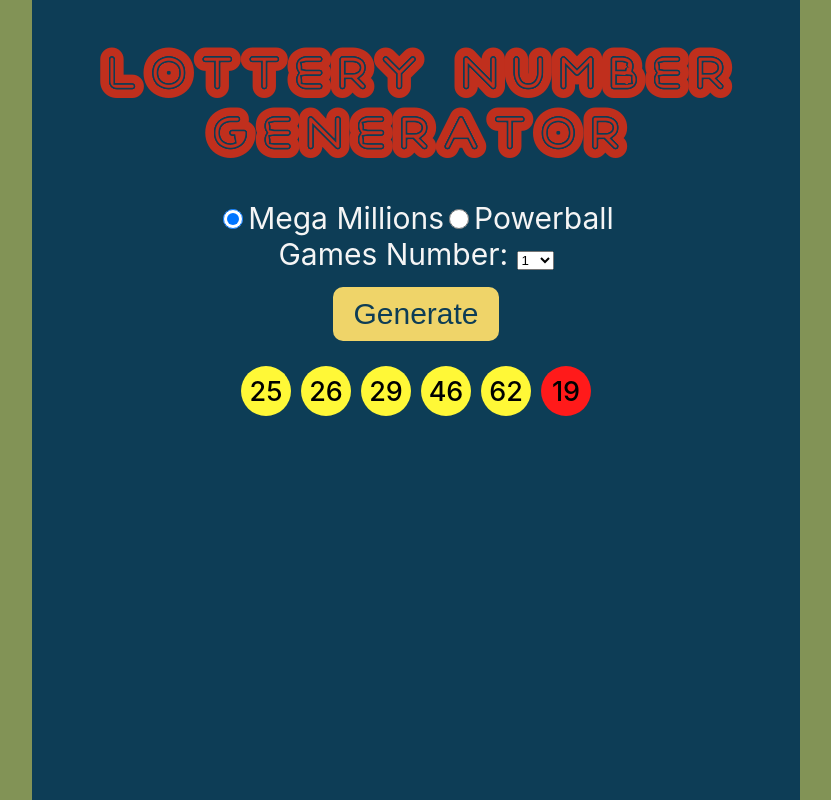
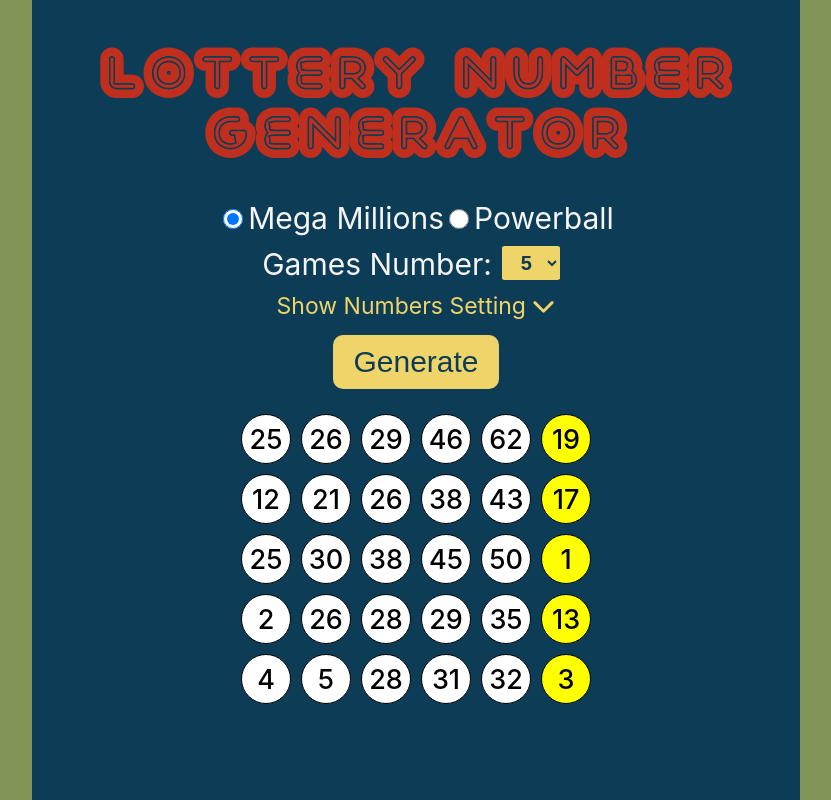
Before and after one commit to AlexD89/lottery-picker, a React (Create React App) app: page / in a window 1280 px wide. Both pictures are taken after a click on the button "Generate". Shown: the whole page, without its empty margins (224-1055 px from the left). Built offline with nearby package versions, Linux system fonts and the light colour scheme.

Commit message:
Add additional settings

```diff
--- a/package.json
+++ b/package.json
@@ -4,6 +4,9 @@
   "homepage": "https://gitname.github.io/lottery-picker",
   "private": true,
   "dependencies": {
+    "@fortawesome/fontawesome-svg-core": "^6.5.2",
+    "@fortawesome/free-solid-svg-icons": "^6.5.2",
+    "@fortawesome/react-fontawesome": "^0.2.2",
     "@testing-library/jest-dom": "^5.17.0",
     "@testing-library/react": "^13.4.0",
     "@testing-library/user-event": "^13.5.0",
--- a/src/App.css
+++ b/src/App.css
@@ -3,15 +3,26 @@
 .App {
   text-align: center;
   background-color: #829356;
-  height: 100vh;
+  min-height: 100vh;
   display: flex;
   justify-content: center;
+}
+
+.basic-row {
+  display: flex;
+  flex-direction: row;
+  justify-content: center;
+  margin: 10px;
+}
+
+.bacis-column {
+  display: flex;
+  flex-direction: column;
 }
 
 .number-generator {
   background-color: #0d3d56;
   width: 60%;
-  height: 100vh;
   padding: 50px 10px;
 }
 
@@ -26,6 +37,19 @@
   width: 20px;
   height: 20px;
   margin: 0px 5px;
+}
+
+select {
+  font-size: 20px;
+  font-weight: 900;
+  color: #0d3d56;
+  background-color: #efd469;
+  border: none;
+  outline: none;
+  border-radius: 5%;
+  padding: 5px 0 5px 15px;
+  margin: 0 10px;
+  vertical-align: text-top;
 }
 
 button {
@@ -43,14 +67,27 @@
   background-color: #bca136;
 }
 
+.number-setting-button {
+  background-color: transparent;
+  color: #efd469;
+  cursor: pointer;
+  font-size: 23px;
+}
+
+.number-setting-button:hover {
+  background-color: transparent;
+  color: #bca136;
+}
+
 span {
   color: whitesmoke;
   font-size: 30px;
 }
 
 .lotto_number {
-  border-radius: 100%;
-  background-color: rgb(255, 248, 55);
+  border: 1px solid black;
+  border-radius: 50%;
+  background-color: white;
   width: 50px;
   height: 50px;
   color: black;
@@ -63,7 +100,7 @@
 }
 
 .megaball {
-  background-color: rgb(255, 26, 26);
+  background-color: yellow;
 }
 
 .lottery-numbers-row {
@@ -77,7 +114,7 @@
     width: 80%;
   }
   h1 {
-    font-size: 40px;
+    font-size: 38px;
   }
   span {
     font-size: 20px;
@@ -88,9 +125,11 @@
     margin: 0px 5px;
   }
   .lotto_number {
+    max-height: 35px;
+    min-width: 35px;
+    font-size: 18px;
+  }
+  button {
     font-size: 20px;
-    height: 35px;
-    width: 35px;
-    aspect-ratio: 1/1;
   }
 }
--- /dev/null
+++ b/src/components/Column.jsx
@@ -0,0 +1,11 @@
+import React from "react";
+
+const Column = ({children}) => {
+  return (
+    <div className="basic-column">
+      {children}
+    </div>
+  )
+}
+
+export default Column;
--- a/src/components/LottoNumbersList.jsx
+++ b/src/components/LottoNumbersList.jsx
@@ -3,7 +3,7 @@
 
 const LottoNumbersList = ({lottoNumbers}) => {
   return (
-    <div>
+    <div className="lotto-numbers-list">
       {
         lottoNumbers.map(element => {
           return <LottoNumbersListRow
--- a/src/components/NumberGenerator.jsx
+++ b/src/components/NumberGenerator.jsx
@@ -1,6 +1,11 @@
 import React, { useState } from 'react';
 import useGenerateNumbers from '../hooks/useGenerateNumbers';
 import LottoNumbersList from './LottoNumbersList';
+import { FontAwesomeIcon } from '@fortawesome/react-fontawesome';
+import { faChevronDown, faChevronUp } from '@fortawesome/free-solid-svg-icons';
+
+import Row from './Row'
+import Column from './Column';
 
 export const LOTTTERY_NAMES = {
     megamillions: 'Mega Millions',
@@ -9,31 +14,29 @@
 
 const NumberGenerator = () => {
     const [lotteryName, setLotteryName] = useState(LOTTTERY_NAMES.megamillions)
+    const [oddNumbersCount, setOddNumbersCount] = useState(2)
+    const [isMegaballEven, setIsMegaballEven] = useState(false)
     const [lotteryNumbers, setLotteryNumbers] = useState(null)
-    const [numberOfGames, setNumberOfGames] = useState(1)
+    const [numberOfGames, setNumberOfGames] = useState(5)
+    const [showNumberSettings, setShowNumberSettings] = useState(false)
     const { generateNumbers } = useGenerateNumbers()
 
-    const renderDropdown = () => {
+    const renderNumberOfGamesSelect = () => {
       return (
+        <span>
+          Games Number:
           <select onChange={(e) => setNumberOfGames(e.target.value)}>
-          <option value="1">1</option>
-          <option value="5">5</option>
-          <option value="10">10</option>
+            <option value="1" selected={numberOfGames === 1}>1</option>
+            <option value="5" selected={numberOfGames === 5}>5</option>
+            <option value="10" selected={numberOfGames === 10}>10</option>
           </select>
+        </span>
       )
     }
 
-    const handleButtonClick = () => {
-      const result = []
-      for (let i = 0; i < numberOfGames; i++) {
-        result.push(generateNumbers(lotteryName))
-      }
-      setLotteryNumbers(result)
-    }
-
+    const renderLotterySelect = () => {
       return (
-      <div className='number-generator'>
-        <h1>Lottery Number Generator</h1>
+        <span>
           <input
             type={'radio'}
             name={'lotter_name'}
@@ -41,9 +44,7 @@
             checked={lotteryName === LOTTTERY_NAMES.megamillions}
             onChange={() => setLotteryName(LOTTTERY_NAMES.megamillions)}
           />
-        <span>
           {LOTTTERY_NAMES.megamillions}
-        </span>
           <input
             type={'radio'}
             name={'lottery_name'}
@@ -51,12 +52,82 @@
             checked={lotteryName === LOTTTERY_NAMES.powerball}
             onChange={() => setLotteryName(LOTTTERY_NAMES.powerball)}
           />
-        <span>
           {LOTTTERY_NAMES.powerball}
         </span>
+      )
+    }
+
+    const renderWhiteBallRatio = () => {
+      return (
         <span>
-          <p>Games Number: {renderDropdown()}</p>
+          Whiteball Ratio:&nbsp;
+          <input
+            type="range"
+            min="0"
+            max="5"
+            value={oddNumbersCount}
+            onChange={handleOddNumbersChange}
+            className="slider"
+          />
+          &nbsp;{oddNumbersCount} : {5 - oddNumbersCount} (Odd/Even)
         </span>
+      )
+    }
+
+    const renderMegaballSettings = () => {
+      return (
+        <span>
+          Megaball:
+          <input
+            type={'radio'}
+            name={'megaball'}
+            value={true}
+            checked={isMegaballEven === true}
+            onChange={() => setIsMegaballEven(true)}
+          />
+          Even
+          <input
+            type={'radio'}
+            name={'megaball'}
+            value={false}
+            checked={isMegaballEven === false}
+            onChange={() => setIsMegaballEven(false)}
+          />
+          Odd
+        </span>
+      )
+    }
+
+    const handleButtonClick = () => {
+      const result = []
+      for (let i = 0; i < numberOfGames; i++) {
+        result.push(generateNumbers(lotteryName, oddNumbersCount, isMegaballEven))
+      }
+      setLotteryNumbers(result)
+    }
+
+    const handleOddNumbersChange = (e) => {
+      const value = e.target.value
+      setOddNumbersCount(value)
+    }
+
+    const toggleShowNumbersSettings = () => {
+      setShowNumberSettings(!showNumberSettings)
+    }
+
+    return (
+      <div className='number-generator'>
+        <h1>Lottery Number Generator</h1>
+        <Row>{ renderLotterySelect() }</Row>
+        <Row>{ renderNumberOfGamesSelect() }</Row>
+        <Column>
+          <div className="number-setting-button" onClick={toggleShowNumbersSettings}>
+            Show Numbers Setting&nbsp;
+            {showNumberSettings ? <FontAwesomeIcon icon={faChevronUp} /> : <FontAwesomeIcon icon={faChevronDown} />}
+          </div>
+          { showNumberSettings  && <Row>{ renderWhiteBallRatio() }</Row> }
+          { showNumberSettings  && <Row>{ renderMegaballSettings() }</Row> }
+        </Column>
         <button onClick={handleButtonClick}>Generate</button>
         {lotteryNumbers  && <LottoNumbersList lottoNumbers={lotteryNumbers} />}
       </div>
--- /dev/null
+++ b/src/components/Row.jsx
@@ -0,0 +1,11 @@
+import React from "react";
+
+const Row = ({children}) => {
+  return (
+    <div className="basic-row">
+      {children}
+    </div>
+  )
+}
+
+export default Row;
--- a/src/hooks/useGenerateNumbers.jsx
+++ b/src/hooks/useGenerateNumbers.jsx
@@ -1,5 +1,5 @@
 import React from "react";
-import { range, sample, isOdd, isEven } from 'lodash';
+import { range, sample } from 'lodash';
 import { LOTTTERY_NAMES } from "../components/NumberGenerator";
 
 const MEGAMILLIONS_NUMBERS = range(1,70)
@@ -9,25 +9,29 @@
 const POWERBALL_MEGABALL_NUMBERS = range(1,26)
 
 const useGenerateNumbers = () => {
-    const generateNumbers = (lotteryName) => {
+  const generateNumbers = (lotteryName, oddNumbersCount, isMegaballEven) => {
         const isMegamillions = lotteryName === LOTTTERY_NAMES.megamillions
         const possibleNumbers = isMegamillions ? MEGAMILLIONS_NUMBERS : POWERBALL_NUMBERS
         const possibleMegaballNumbers = isMegamillions ? MEGAMILLIONS_MEGABALL_NUMBERS : POWERBALL_MEGABALL_NUMBERS
 
-        const numbers = []
-        const megaball = sample(possibleMegaballNumbers.filter((n) =>  n % 2 === 1 ))
+        const numbers = [];
+        const megaball = sample(possibleMegaballNumbers.filter((n) => {
+          return isMegaballEven ? n % 2 === 0 : n % 2 === 1
+        }));
 
-        let oddCounter = 0
-        let evenCounter = 0
+        let oddCounter = 0;
+        let evenCounter = 0;
+
+       const evenNumberCount = 5 - oddNumbersCount;
 
         while (numbers.length < 5) {
             const number = sample(possibleNumbers);
             if (numbers.includes(number)) { continue };
 
-            if (number % 2 === 1 && oddCounter < 2) {
+          if (number % 2 === 1 && oddCounter < oddNumbersCount) {
                 numbers.push(number);
                 oddCounter += 1;
-            } else if (number % 2 === 0 && evenCounter < 3) {
+          } else if (number % 2 === 0 && evenCounter < evenNumberCount) {
                 numbers.push(number);
                 evenCounter += 1;
             };
```
Also changed, not shown: 1 other file (tests, documents, lock files or other folders). Lines whose indentation alone changed are shown as unchanged.
